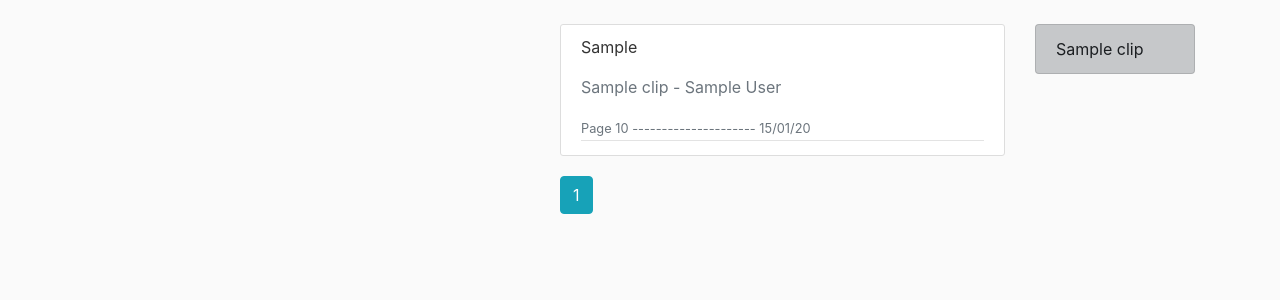
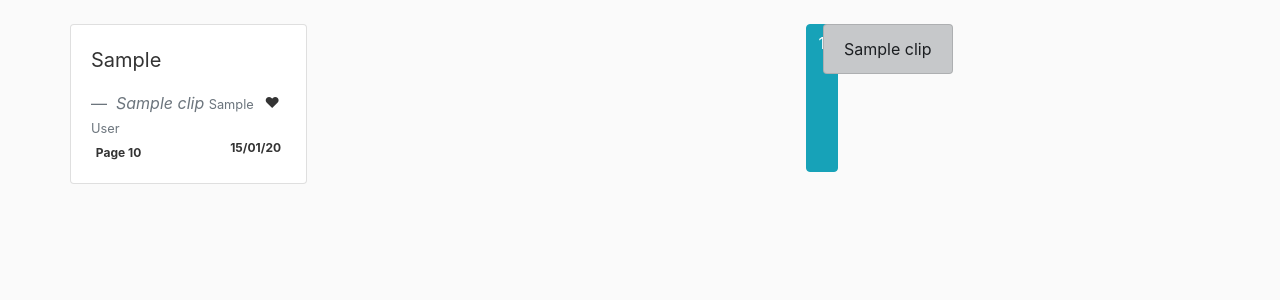
Before and after one commit to mathoha/clippings, a Flask app: a page that uses clippings/templates/user_book.html.j2 in a window 1280 px wide. Shown: the part 56-356 px from the top of the page. Run offline with Flask 2, Linux system fonts and the light colour scheme; a user stored in the database is signed in; tables that the repository leaves empty hold one stand-in row (values such as "Sample post"); some libraries are stand-ins or nearby versions.

Commit message:
switched to using boostrap cards for the clips

```diff
--- a/clippings/templates/user_book.html.j2
+++ b/clippings/templates/user_book.html.j2
@@ -1,36 +1,31 @@
 {% extends 'layout.html.j2' %}
 {% block content %}
-    <div class="col-md-5">
-        {% for clip in clips1 %}
-                <article class="media content-section">
-                        <div class="media-body">
 
-                            <p class="article-content">{{ clip.clipping }}</p>
-                            <div class="article-metadata" >
-                            <p class="text-muted">{{ clip.title }} - {{ clip.author }} </p>
-                            <small class="text-muted" style="">
-                                    Page {{ clip.page }} --------------------- {{ clip.date.strftime("%d/%m/%y") }} </small>
+<div class="card-columns">
+
+        {% for clip in clips.items %}
+        <div class="card">
+
+                <div class="card-body">
+                    <blockquote class="blockquote mb-0">
+                    <p>{{ clip.clipping }}</p>
+                    <span class="badge float-right">❤</span>
+
+                    <footer class="blockquote-footer">
+                    <cite title="title - author"> {{ clip.title }}</cite>
+                    <small title="title - author">{{ clip.author }}</small>
+                    </blockquote>
+
+                    <div class="badge "> Page {{ clip.page }} </div>
+                    <span class="badge float-right">{{ clip.date.strftime("%d/%m/%y") }}</span>
+                  </footer>
                 </div>
         </div>
-                    </article>
         {% endfor %}
+
 </div>
 
-    <div class="col-md-5">
-        {% for clip in clips2 %}
-                <article class="media content-section">
-                    <div class="media-body">
-
-                        <p class="article-content">{{ clip.clipping }}</p>
-                        <div class="article-metadata" >
-                        <p class="text-muted">{{ clip.title }} - {{ clip.author }} </p>
-                        <small class="text-muted" style="">
-                                Page {{ clip.page }} --------------------- {{ clip.date.strftime("%d/%m/%y") }} </small>
-                        </div>
-                    </div>
-                </article>
-        {% endfor %}
-
+    <div class="row">
         {% for page_num in clips.iter_pages(left_edge=1, right_edge=1, left_current=1, right_current=2) %}
                     {% if page_num %}
                         {% if clips.page == page_num %}
@@ -49,25 +44,22 @@
 
 
 
-
-
-
 {% endblock content %}
 
 
 {% block left_sidebar %}
-     <div class="col-md-2">
+
             <ul class="list-group">
             {% for book in books%}
                 {% if book.title == title_selected%}
                     <li class="list-group-item list-group-item-dark"> {{book.title}} </li>
                 {% else %}
+                <a href="{{url_for('clips.user_book', username=user.username, title=book.title)}}">
                     <li class="list-group-item list-group-item-light">
-                    <a href="{{url_for('clips.user_book', username=user.username, title=book.title)}}">
-                    {{book.title}} </a></li>
+
+                    {{book.title}}</li>  </a>
                 {% endif %}
             {% endfor %}
 
             </ul>
-    </div>
 {% endblock left_sidebar %}
```
Lines whose indentation alone changed are shown as unchanged.
